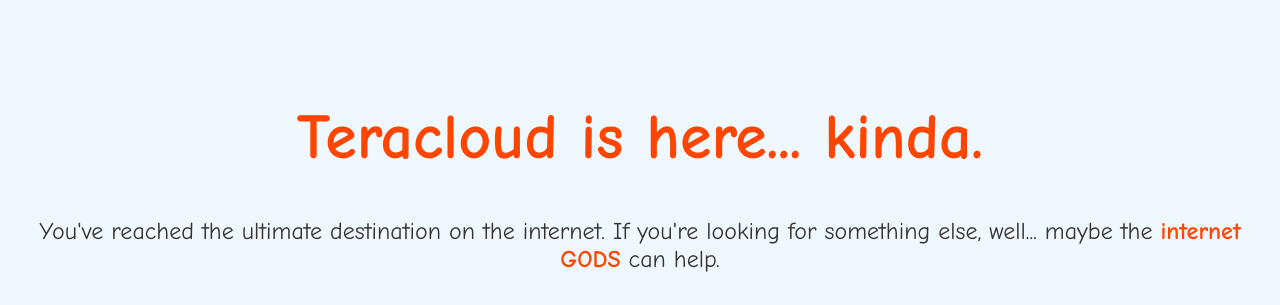
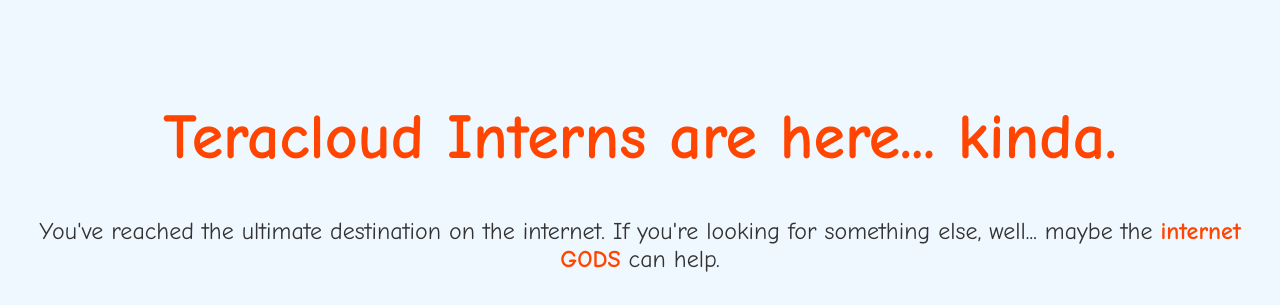
Before and after one commit to AriGVidal/ejercicio1-cicd, a plain HTML site: page index.html in a window 1280 px wide. Shown: the top 305 px of the page. Drawn offline with Linux system fonts and the light colour scheme.

Commit message:
Edited title in html

```diff
--- a/index.html
+++ b/index.html
@@ -45,7 +45,7 @@
   </head>
   <body>
     <div class="container">
-      <h1>Teracloud is here... kinda.</h1>
+      <h1>Teracloud Interns are here... kinda.</h1>
       <p>
         You've reached the ultimate destination on the internet. If you're
         looking for something else, well... maybe the
```
